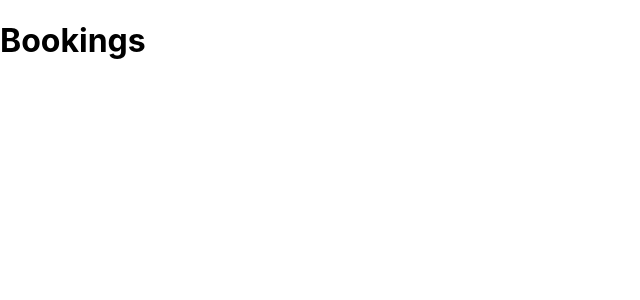
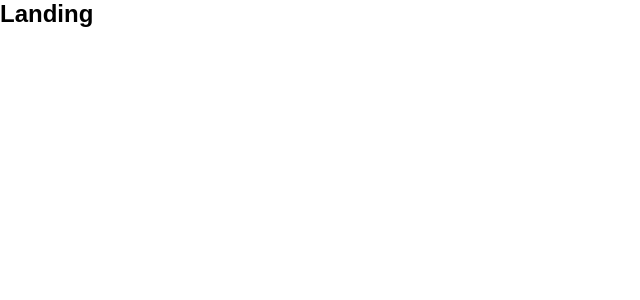
Before and after one commit to chumnend/pook, a React (Create React App) app: page / in a window 1280 px wide. Shown: the top 300 px of the page, without its empty margins (0-640 px from the left). Built offline with nearby package versions, Linux system fonts and the light colour scheme.

Commit message:
installed react-router-dom

```diff
--- a/package.json
+++ b/package.json
@@ -11,6 +11,7 @@
     "prettier": "^2.2.1",
     "react": "^17.0.1",
     "react-dom": "^17.0.1",
+    "react-router-dom": "^5.2.0",
     "react-scripts": "4.0.1",
     "web-vitals": "^0.2.4"
   },
--- a/src/App.js
+++ b/src/App.js
@@ -1,9 +1,14 @@
-function App() {
+import { Switch, Route } from 'react-router-dom';
+import Landing from './containers/Landing';
+import NotFound from './containers/NotFound';
+
+const App = () => {
   return (
-    <div>
-      <h1>Bookings</h1>
-    </div>
+    <Switch>
+      <Route exact path="/" component={Landing} />
+      <Route component={NotFound} />
+    </Switch>
   );
-}
+};
 
 export default App;
--- /dev/null
+++ b/src/containers/Landing.js
@@ -0,0 +1,9 @@
+const Landing = () => {
+  return (
+    <div>
+      <h2>Landing</h2>
+    </div>
+  );
+};
+
+export default Landing;
--- /dev/null
+++ b/src/containers/NotFound.js
@@ -0,0 +1,9 @@
+const NotFound = () => {
+  return (
+    <div>
+      <h2>Sorry, page not found.</h2>
+    </div>
+  );
+};
+
+export default NotFound;
--- a/src/index.css
+++ b/src/index.css
@@ -1,13 +1,11 @@
-body {
+* {
+  box-sizing: border-box;
   margin: 0;
-  font-family: -apple-system, BlinkMacSystemFont, 'Segoe UI', 'Roboto', 'Oxygen',
-    'Ubuntu', 'Cantarell', 'Fira Sans', 'Droid Sans', 'Helvetica Neue',
-    sans-serif;
-  -webkit-font-smoothing: antialiased;
-  -moz-osx-font-smoothing: grayscale;
+  padding: 0;
 }
 
-code {
-  font-family: source-code-pro, Menlo, Monaco, Consolas, 'Courier New',
-    monospace;
+html,
+body {
+  font-family: sans-serif;
+  font-size: 100%;
 }
--- a/src/index.js
+++ b/src/index.js
@@ -1,12 +1,15 @@
 import React from 'react';
 import ReactDOM from 'react-dom';
+import { BrowserRouter as Router } from 'react-router-dom';
 import './index.css';
 import App from './App';
 import reportWebVitals from './reportWebVitals';
 
 ReactDOM.render(
   <React.StrictMode>
-    <App />
+    <Router>
+      <App />
+    </Router>
   </React.StrictMode>,
   document.getElementById('root'),
 );
```
Also changed, not shown: 2 other files (tests, documents, lock files or other folders).
